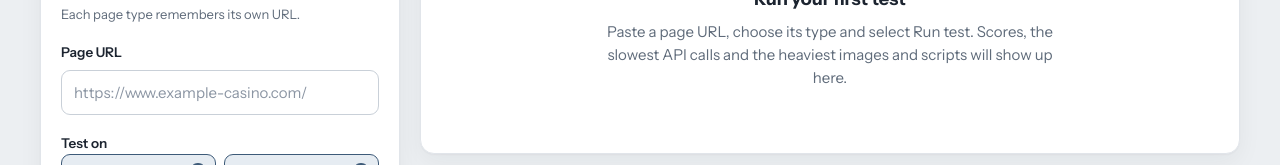
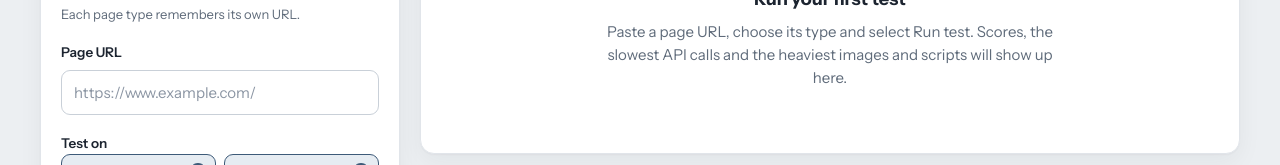
Before and after one commit to Ksavir/web-performance-checker, a Next.js app: page / in a window 1280 px wide. Shown: the part 265-430 px from the top of the page. Built offline with nearby package versions, Linux system fonts and the light colour scheme.

Commit message:
feat: testform change the text, depending if you have previous test or not

```diff
--- a/app/components/TestForm.jsx
+++ b/app/components/TestForm.jsx
@@ -61,7 +61,7 @@ export default function TestForm({ disabled, onSubmit }) {
       <div className="field">
         <label htmlFor="url">Page URL</label>
         <input id="url" className="url-input" type="text" inputMode="url" autoComplete="off" spellCheck={false}
-          placeholder="https://www.example-casino.com/" value={urls[pageType] || ''} onChange={(e) => setUrl(e.target.value)} />
+          placeholder="https://www.example.com/" value={urls[pageType] || ''} onChange={(e) => setUrl(e.target.value)} />
       </div>
 
       <fieldset className="field">
--- a/app/page.jsx
+++ b/app/page.jsx
@@ -134,7 +134,7 @@ export default function Home() {
             !running && (
               <section className="panel empty">
                 <div className="empty-ring" aria-hidden="true" />
-                <h2>Run your first test</h2>
+                <h2>{history.length > 0 ? 'Run a test' : 'Run your first test'}</h2>
                 <p>Paste a page URL, choose its type and select Run test. Scores, the slowest API calls and the heaviest images and scripts will show up here.</p>
               </section>
             )
```
Also changed, not shown: 1 other file (tests, documents, lock files or other folders).
